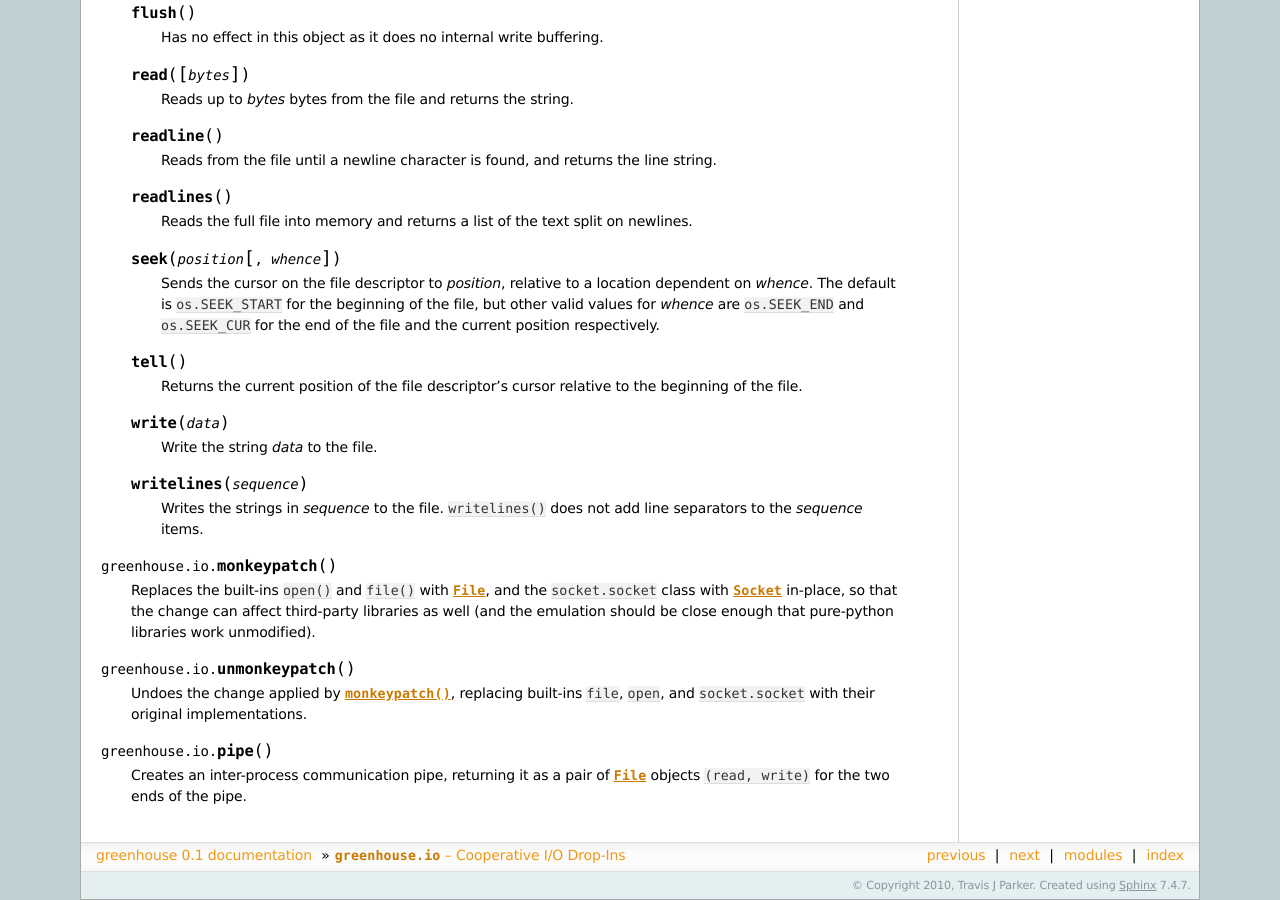
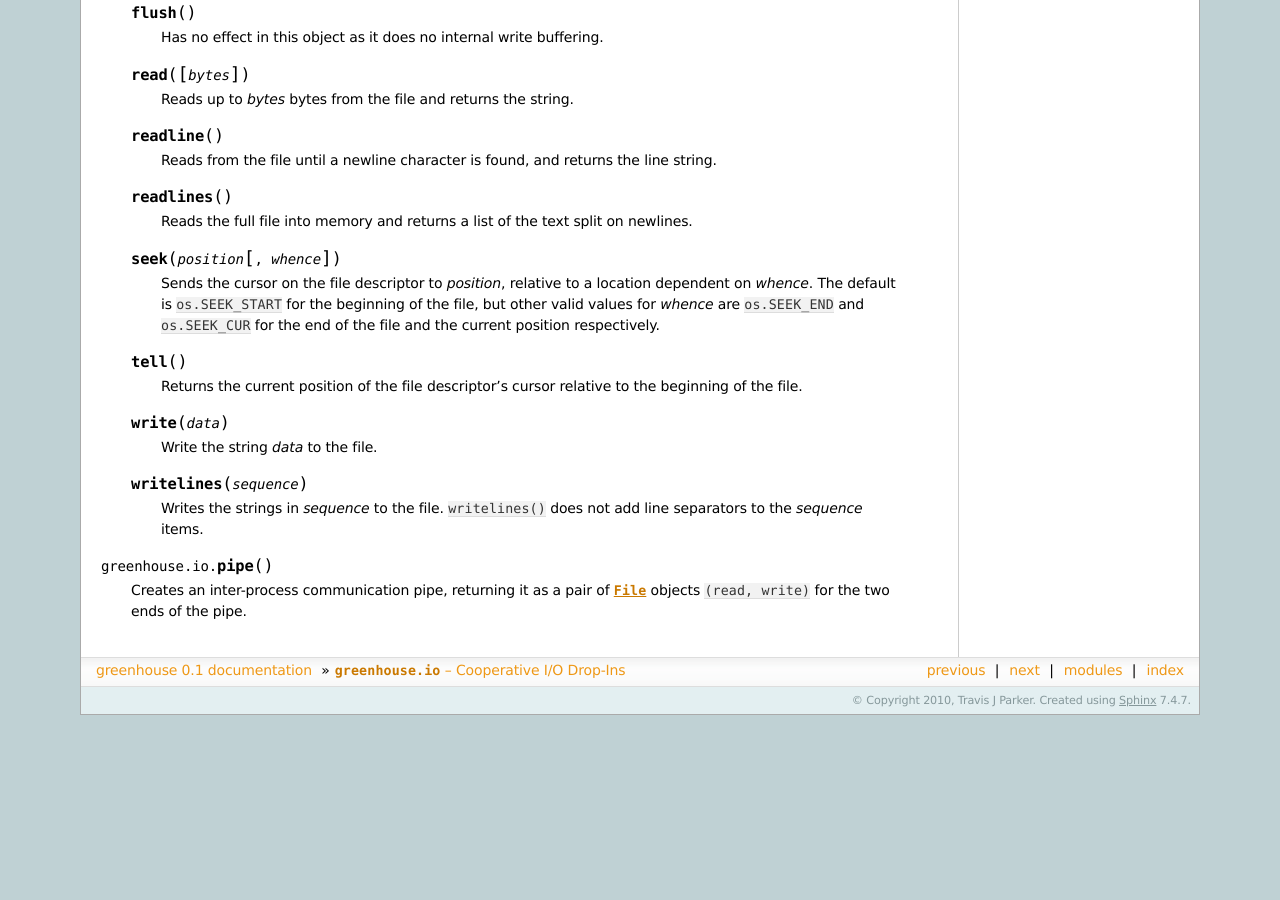
Before and after one commit to teepark/greenhouse, a Sphinx documentation site: the page built from docs/source/greenhouse/io.rst, in a window 1280 px wide and 900 px high, scrolled down 2530 px. Built offline with Sphinx 7.4.7, drawn with Linux system fonts in a browser that asks for light colours; after the commit the page ends 3245 px from its top, so only the background shows below that; some of the changed text lies outside the part shown.

Commit message:
remove documentation references to the old monkeypatching stuff

```diff
--- a/docs/source/greenhouse/io.rst
+++ b/docs/source/greenhouse/io.rst
@@ -137,7 +137,7 @@
         and otherwise-blocking methods are overridden to block only a greenlet.
         To get a socket that doesn't even block the greenlet: make sure
         greenhouse is not monkeypatched in (see
-        :func:`monkeypatch`/:func:`unmonkeypatch`), create a standard-library
+        :func:`greenhouse.emulation.socket`), create a standard-library
         socket, and set it to non-blocking mode.
 
     .. method:: setsockopt(level, option, value)
@@ -224,19 +224,6 @@
         Writes the strings in *sequence* to the file. ``writelines()`` does not
         add line separators to the *sequence* items.
 
-.. function:: monkeypatch()
-
-    Replaces the built-ins ``open()`` and ``file()`` with :class:`File`, and
-    the ``socket.socket`` class with :class:`Socket` in-place, so that the
-    change can affect third-party libraries as well (and the emulation should
-    be close enough that pure-python libraries work unmodified).
-
-.. function:: unmonkeypatch()
-
-    Undoes the change applied by :meth:`monkeypatch`, replacing built-ins
-    ``file``, ``open``, and ``socket.socket`` with their original
-    implementations.
-
 .. function:: pipe()
 
     Creates an inter-process communication pipe, returning it as a pair of
```
